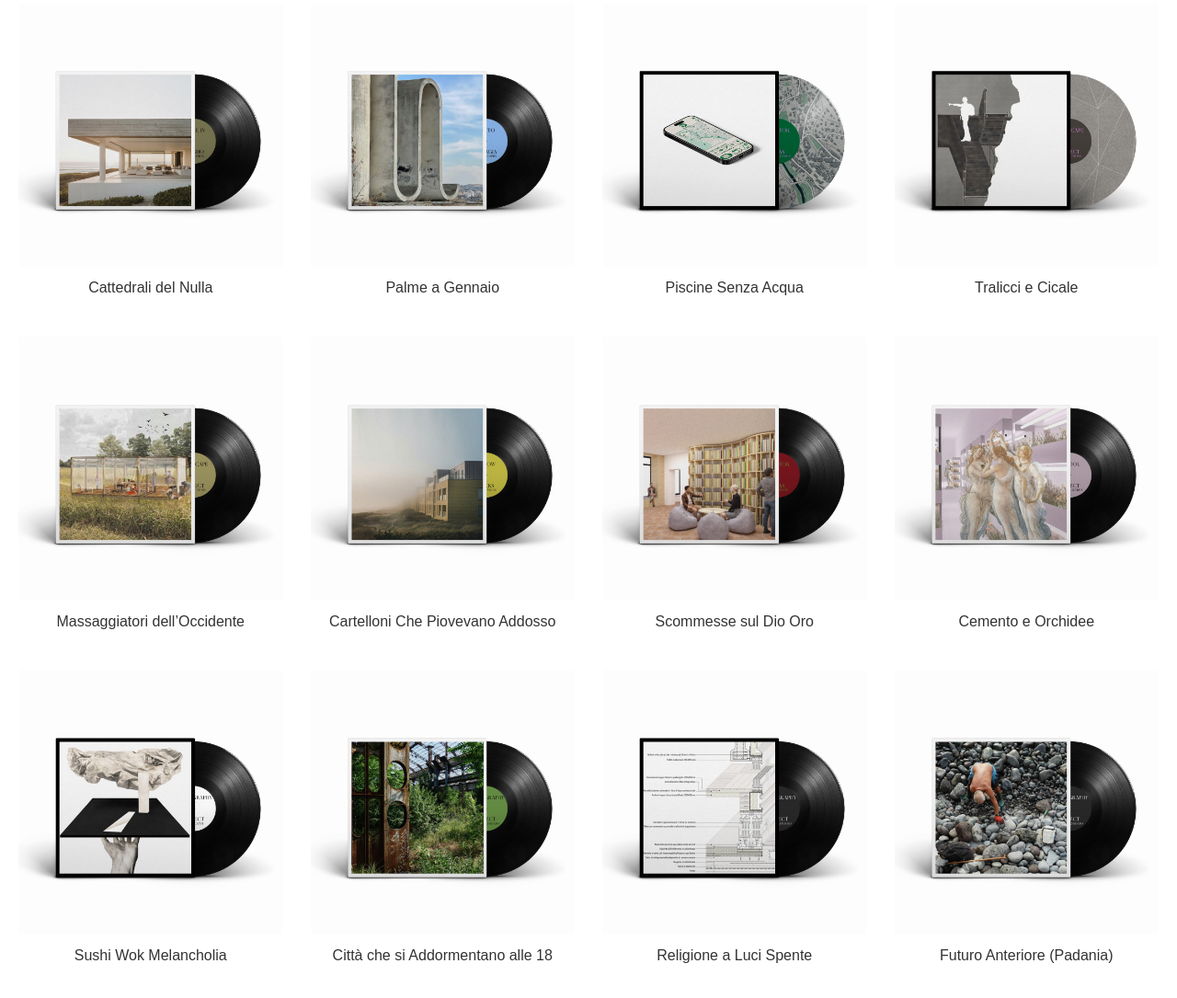
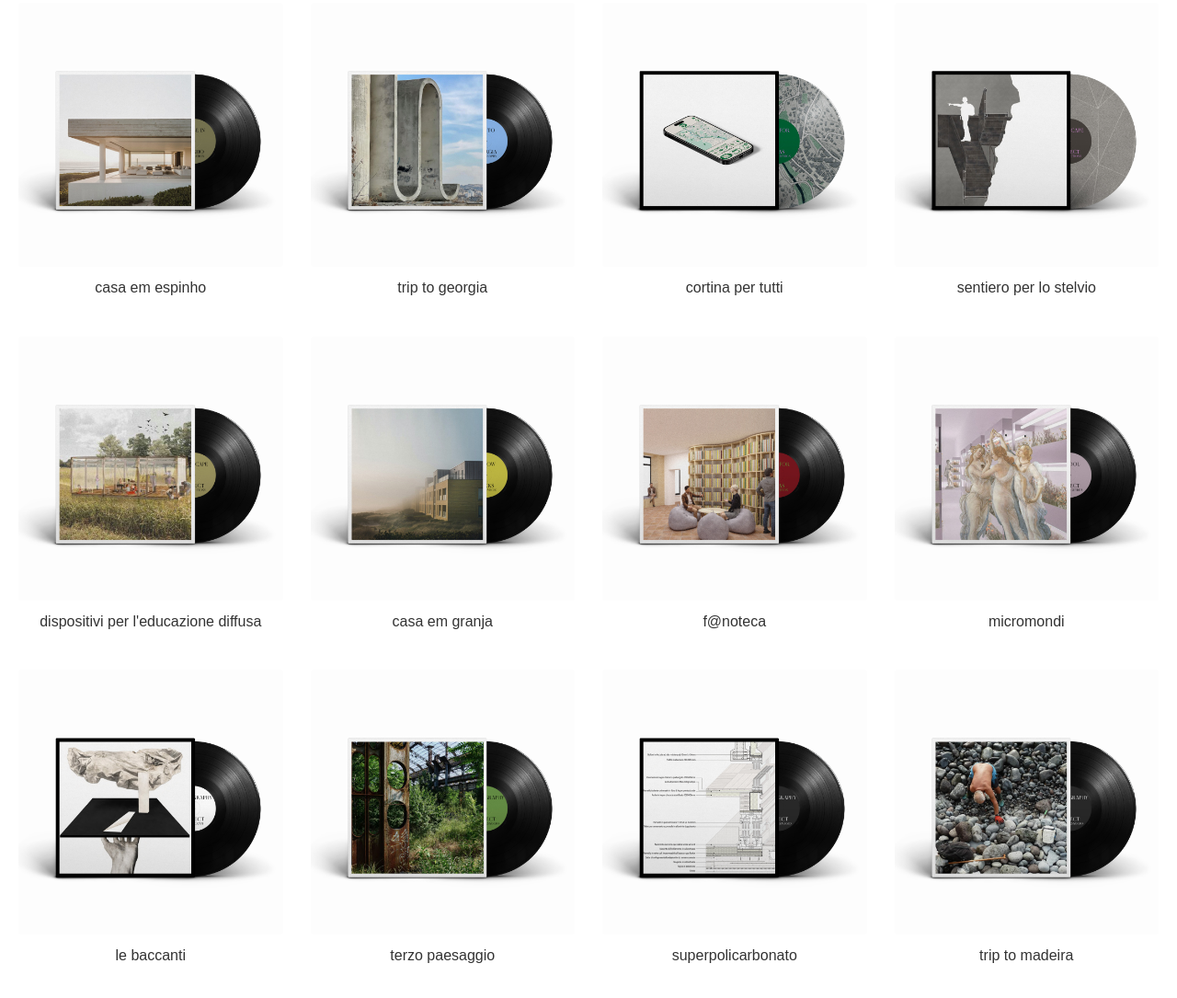
Before and after one commit to giacofilippo/giacofilippo.github.io, a plain HTML site: page index.html in a window 1280 px wide. Shown: the part 177-1262 px from the top of the page at 92% size. Drawn offline with Linux system fonts and the light colour scheme; a web font is replaced by a local one.

Commit message:
Update index.html

```diff
--- a/index.html
+++ b/index.html
@@ -19,51 +19,51 @@
         <section id="prodotti" class="grid">
             <div class="product">
                 <img src="img/prodotti/prodotto1.jpg" alt="Cattedrali del Nulla">
-                <h2>Cattedrali del Nulla</h2>
+                <h2>casa em espinho</h2>
             </div>
             <div class="product">
                 <img src="img/prodotti/prodotto2.jpg" alt="Palme a Gennaio">
-                <h2>Palme a Gennaio</h2>
+                <h2>trip to georgia</h2>
             </div>
             <div class="product">
                 <img src="img/prodotti/prodotto3.jpg" alt="Piscine Senza Acqua">
-                <h2>Piscine Senza Acqua</h2>
+                <h2>cortina per tutti</h2>
             </div>
             <div class="product">
                 <img src="img/prodotti/prodotto4.jpg" alt="Tralicci e Cicale">
-                <h2>Tralicci e Cicale</h2>
+                <h2>sentiero per lo stelvio</h2>
             </div>
             <div class="product">
                 <img src="img/prodotti/prodotto5.jpg" alt="Massaggiatori dell’Occidente">
-                <h2>Massaggiatori dell’Occidente</h2>
+                <h2>dispositivi per l'educazione diffusa</h2>
             </div>
             <div class="product">
                 <img src="img/prodotti/prodotto6.jpg" alt="Cartelloni Che Piovevano Addosso">
-                <h2>Cartelloni Che Piovevano Addosso</h2>
+                <h2>casa em granja</h2>
             </div>
             <div class="product">
                 <img src="img/prodotti/prodotto7.jpg" alt="Scommesse sul Dio Oro">
-                <h2>Scommesse sul Dio Oro</h2>
+                <h2>f@noteca</h2>
             </div>
             <div class="product">
                 <img src="img/prodotti/prodotto8.jpg" alt="Cemento e Orchidee">
-                <h2>Cemento e Orchidee</h2>
+                <h2>micromondi</h2>
             </div>
             <div class="product">
                 <img src="img/prodotti/prodotto9.jpg" alt="Sushi Wok Melancholia">
-                <h2>Sushi Wok Melancholia</h2>
+                <h2>le baccanti</h2>
             </div>
             <div class="product">
                 <img src="img/prodotti/prodotto10.jpg" alt="Città che si Addormentano alle 18">
-                <h2>Città che si Addormentano alle 18</h2>
+                <h2>terzo paesaggio</h2>
             </div>
             <div class="product">
                 <img src="img/prodotti/prodotto11.jpg" alt="Religione a Luci Spente">
-                <h2>Religione a Luci Spente</h2>
+                <h2>superpolicarbonato</h2>
             </div>
             <div class="product">
                 <img src="img/prodotti/prodotto12.jpg" alt="Futuro Anteriore (Padania)">
-                <h2>Futuro Anteriore (Padania)</h2>
+                <h2>trip to madeira</h2>
             </div>
         </section>
     </main>
```
